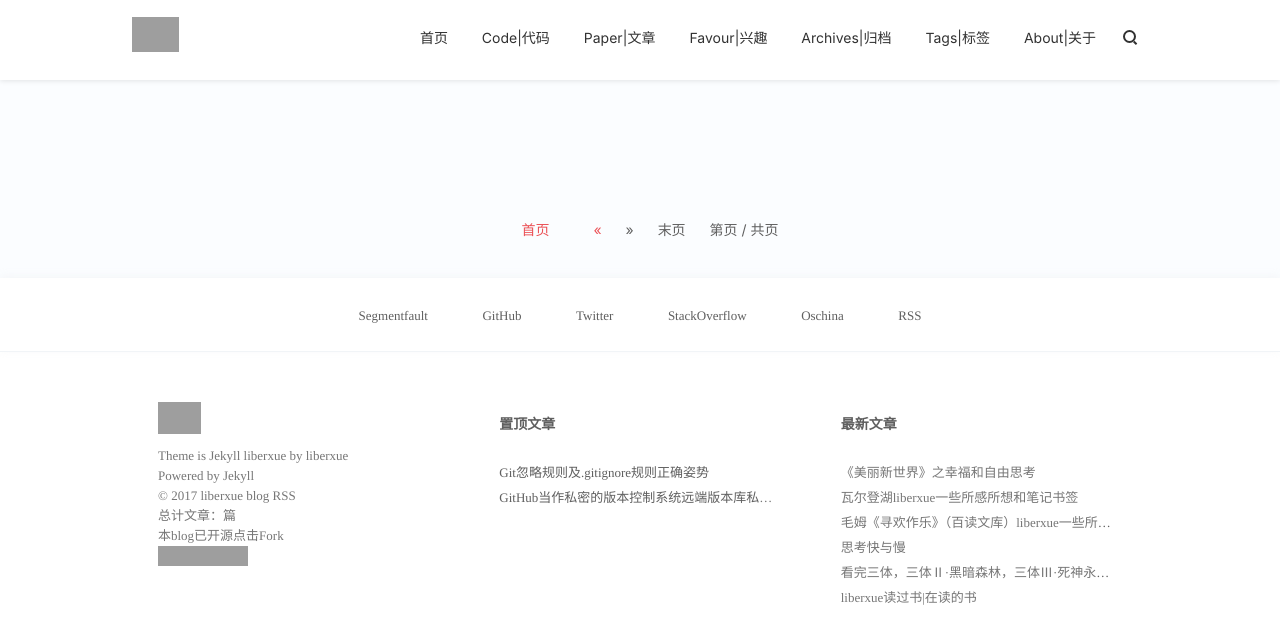
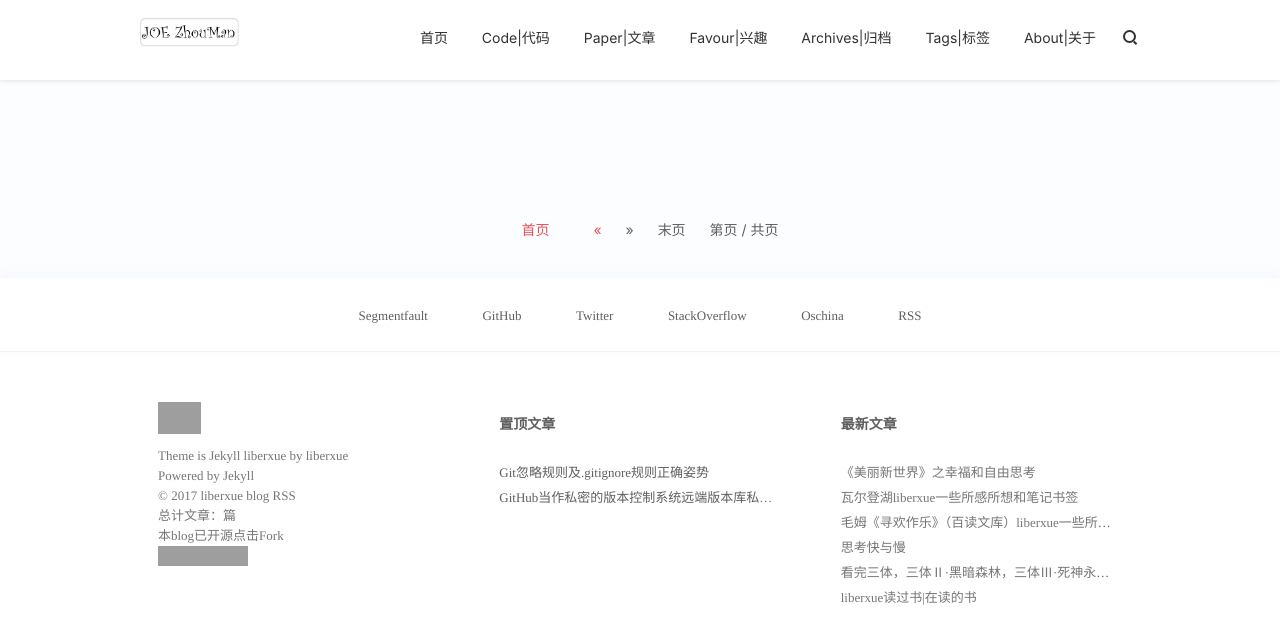
Before and after one commit to Joe-zhouman/joe_zm.blog.github.io, a Jekyll site: the page built from road/index.html, in a window 1280 px wide. Shown: the top 644 px of the page. Built offline with Jekyll 4.4.1, drawn with Linux system fonts in a browser that asks for light colours; nearby versions of some CDN libraries; comment, search, counter and statistics services are not loaded; grey boxes are pictures that could not be loaded.

Commit message:
Update default.html

```diff
--- a/_layouts/default.html
+++ b/_layouts/default.html
@@ -12,7 +12,7 @@
 <body class="bg-grey" gtools_scp_screen_capture_injected="true"><div id="MathJax_Message" style="display: none;"></div>
 <header id="header" class="header bg-white">
     <div class="navbar-container">
-      <a href="/?liberxue" title="访问 {{  site.title }}" class="navbar-logo"> <img src="{{ site.url }}/style/images/logo-liberxue.png" alt="{{ site.title }}"> </a>
+      <a href="/?liberxue" title="访问 {{  site.title }}" class="navbar-logo"> <img src="{{ site.url }}/style/images/logo-jzm.png" alt="{{ site.title }}"> </a>
         <div class="navbar-menu">
            {% for link in site.links %}
             <a href="{{ link.url }}?liberxue"  title="访问 {{  link.name }}" data-hover="{{link.name}}">{{ link.name }}</a>
```
